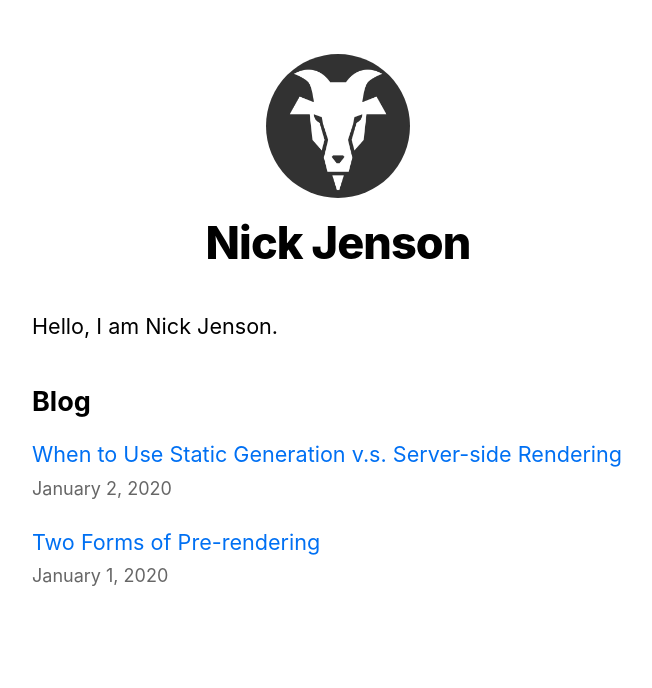
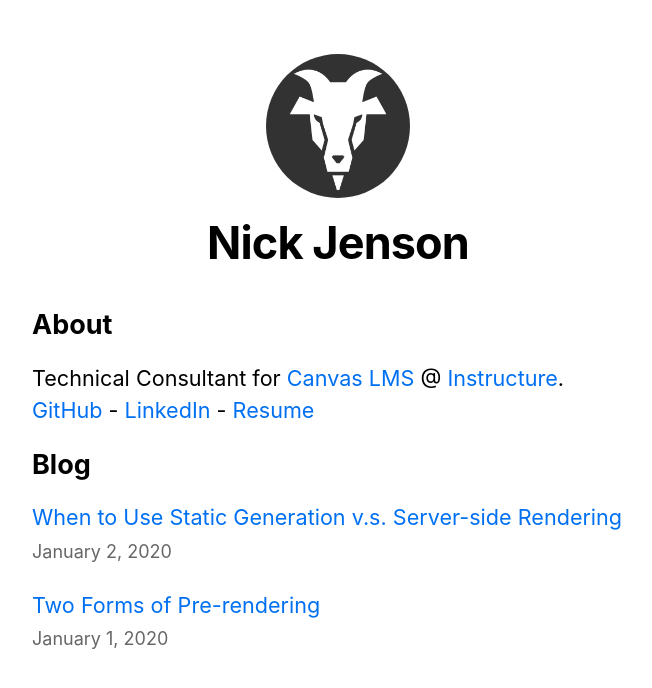
Before and after one commit to nickjenson/nickjenson.io, a Next.js app: page / in a window 1280 px wide. Shown: the top 688 px of the page, without its empty margins (302-954 px from the left). Built offline with nearby package versions, Linux system fonts and the light colour scheme.

Commit message:
[new] added base dark mode support [updated] home page updates

```diff
--- a/pages/index.js
+++ b/pages/index.js
@@ -12,7 +12,11 @@ export default function Home({ allPostsData }) {
         <title>{siteTitle}</title>
       </Head>
       <section className={utilStyles.headingMd}>
-        <p>Hello, I am Nick Jenson.</p>
+        <h2 className={utilStyles.headingLg}>About</h2>
+        <ul className={utilStyles.list}>
+          <li>Technical Consultant for <a href="https://www.instructure.com/canvas">Canvas LMS</a> @ <a href="https://www.instructure.com/">Instructure</a>.</li>
+          <li><a href="https://github.com/nickjenson">GitHub</a> - <a href="#">LinkedIn</a> - <a href="#">Resume</a></li>
+        </ul>
       </section>
       <section className={`${utilStyles.headingMd} ${utilStyles.padding1px}`}>
         <h2 className={utilStyles.headingLg}>Blog</h2>
--- a/styles/global.css
+++ b/styles/global.css
@@ -1,3 +1,9 @@
+:root {
+  --text-dark: #a8a8a8;
+  --link-dark: #249eec;
+  --background-dark: #111
+}
+
 html,
 body {
   padding: 0;
@@ -5,7 +11,7 @@ body {
   font-family: -apple-system, BlinkMacSystemFont, Segoe UI, Roboto, Oxygen,
     Ubuntu, Cantarell, Fira Sans, Droid Sans, Helvetica Neue, sans-serif;
   line-height: 1.6;
-  font-size: 18px;
+  font-size: 18px
 }
 
 * {
@@ -25,3 +31,14 @@ img {
   max-width: 100%;
   display: block;
 }
+
+@media (prefers-color-scheme: dark)
+{
+  a {
+    color: var(--link-dark)
+  }
+	body {
+    color: var(--text-dark);
+    background-color: var(--background-dark)
+	}
+}
--- a/styles/utils.module.css
+++ b/styles/utils.module.css
@@ -1,7 +1,6 @@
 .heading2Xl {
   font-size: 2.5rem;
   line-height: 1.2;
-  font-weight: 800;
   letter-spacing: -0.05rem;
   margin: 1rem 0;
 }
@@ -9,7 +8,6 @@
 .headingXl {
   font-size: 2rem;
   line-height: 1.3;
-  font-weight: 800;
   letter-spacing: -0.05rem;
   margin: 1rem 0;
 }
```
